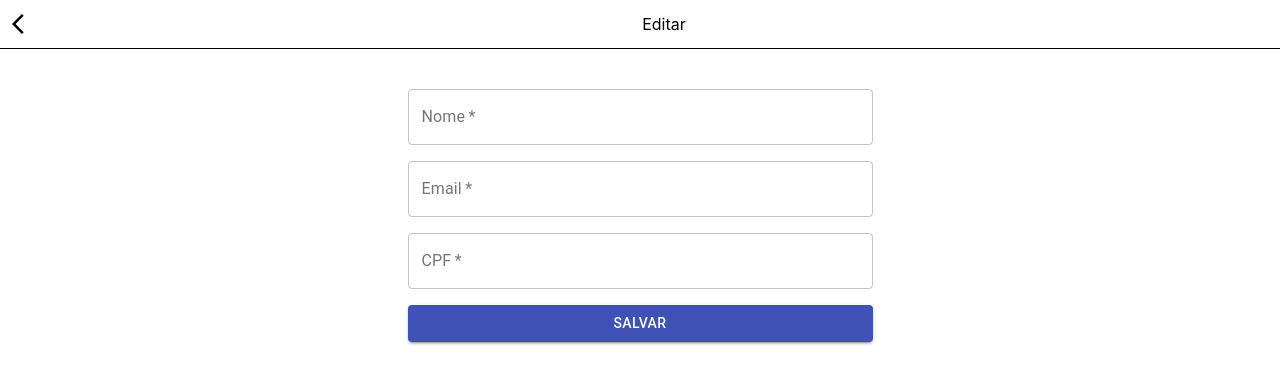
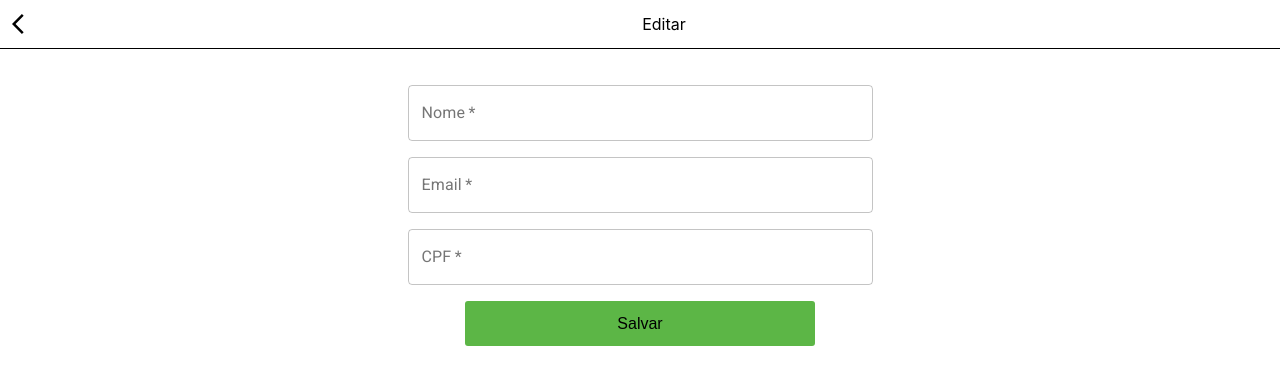
Before and after one commit to future4code/dumont-labe-food4, a React (Create React App) app: page /editprofile in a window 1280 px wide. Shown: the top 384 px of the page. Built offline with nearby package versions, Linux system fonts and the light colour scheme; no server answers; sample sign-in values are in the browser's storage.

Commit message:
add correções de estilo

```diff
--- a/src/components/NavBar/styles.js
+++ b/src/components/NavBar/styles.js
@@ -2,7 +2,7 @@ import styled from 'styled-components';
 
 export const Title = styled.p`
     display: block;
-    margin: auto;
+    margin: 0 auto;
 `
 
 export const Title2 = styled.p`
@@ -23,5 +23,4 @@ export const NavBarContainer = styled.div`
     align-items: center;
     margin: 0px;
     padding: 0px;
-    margin-bottom: 24px;
 `
--- a/src/components/OrdersHistoryCard/OrdersHistoryCard.js
+++ b/src/components/OrdersHistoryCard/OrdersHistoryCard.js
@@ -1,6 +1,5 @@
 import React from 'react'
-import { Typography, Box } from '@material-ui/core'
-import { RoundedBorderBox } from './styles'
+import { RoundedBorderBox, Subtotal, Text, TextDate, TextName } from './styles'
 import { timestampToString } from '../../util/functions'
 
 const OrdersHistoryCard = (props) => {
@@ -8,13 +7,13 @@ const OrdersHistoryCard = (props) => {
 
     return (
         <RoundedBorderBox>
-            <Typography color="primary" variant="h5">{props.restaurantName}</Typography>
-            <Typography variant="h6">{date}</Typography>
-            <Typography fontWeight="bold" variant="h5">
-                <Box fontWeight="fontWeightBold">
+            <TextName color="primary" variant="h5">{props.restaurantName}</TextName>
+            <TextDate variant="h6">{date}</TextDate>
+            <Text fontWeight="bold" variant="h5">
+                <Subtotal fontWeight="fontWeightBold">
                     {`SUBTOTAL: R$${props.price}`}
-                </Box>
-            </Typography>
+                </Subtotal>
+            </Text>
         </RoundedBorderBox>
     )
 }
--- a/src/components/OrdersHistoryCard/styles.js
+++ b/src/components/OrdersHistoryCard/styles.js
@@ -1,4 +1,5 @@
 import styled from 'styled-components'
+import { Typography, Box } from '@material-ui/core'
 
 export const RoundedBorderBox = styled.div`
     display: flex;
@@ -9,4 +10,19 @@ export const RoundedBorderBox = styled.div`
     border-radius: 8px;
     border: solid 1px #B8B8B8;
     align-items: flex-start;
+    font-size: 16px;
+    font-family: 'Roboto', sans-serif;
 `
+export const Subtotal = styled(Box)`
+    font-size: 16px;
+`
+export const Text = styled(Typography)`
+    font-size: 16px;
+`
+export const TextDate = styled(Typography)`
+    font-size: 14px;
+`
+export const TextName = styled(Typography)`
+    font-size: 16px;
+    color:#5cb646;
+`
--- a/src/index.css
+++ b/src/index.css
@@ -1,3 +1,5 @@
+@import url('https://fonts.googleapis.com/css2?family=Roboto&display=swap');
+
 body {
   margin: 0;
   font-family: -apple-system, BlinkMacSystemFont, 'Segoe UI', 'Roboto', 'Oxygen',
--- a/src/screens/CartPage/styled.js
+++ b/src/screens/CartPage/styled.js
@@ -4,6 +4,7 @@ export const CartContainer = styled.div`
   height: 100%;
   width: 100%;
   margin-bottom: 20px;
+  font-family: 'Roboto', sans-serif;
 `;
 
 export const DivTotal = styled.div`
@@ -71,7 +72,7 @@ export const ButtonConfirm = styled.button`
   border-radius: 3px;
   border: none;
   background-color: #5cb646;
-  margin: 4.5em auto;
+  margin: 6.5em auto 4.5em auto;
 `
 export const DivCart = styled.div`
     margin: 0 20px;
--- a/src/screens/ProfilePage/EditProfilePage.js
+++ b/src/screens/ProfilePage/EditProfilePage.js
@@ -1,6 +1,6 @@
-import { Button, TextField } from '@material-ui/core';
+import { TextField } from '@material-ui/core';
 import React, { useEffect } from 'react'
-import { FlexForm, LoginContainer } from './editprofile-styles';
+import { FlexForm, LoginContainer, Button } from './editprofile-styles';
 import { useForm } from '../../hooks/useForm'
 import NavBar from '../../components/NavBar/NavBar';
 import { useProtectedPage } from '../../hooks/useProtectedPage';
--- a/src/screens/ProfilePage/ProfilePage.js
+++ b/src/screens/ProfilePage/ProfilePage.js
@@ -1,6 +1,6 @@
 import React from 'react'
-import { Typography, IconButton } from '@material-ui/core'
-import { BaseContainer, FlexBox, Divisor, ProgressStyled, ButtonLogout, ButtonBox, ProfilePageContainer } from './profile-styles'
+import { IconButton, Typography } from '@material-ui/core'
+import { BaseContainer, FlexBox, Divisor, ProgressStyled, ButtonLogout, ButtonBox, ProfilePageContainer, Text } from './profile-styles'
 import OrdesHistoryCard from '../../components/OrdersHistoryCard/OrdersHistoryCard'
 import EditIcon from '@material-ui/icons/Edit';
 import { useHistory } from 'react-router-dom';
@@ -23,25 +23,25 @@ const ProfilePage = () => {
       <NavBar />
       <FlexBox>
         <BaseContainer>
-          <Typography variant="h6">{userData.user.name}</Typography>
+          <Text variant="h6">{userData.user.name}</Text>
           <IconButton onClick={() => goToEditProfile(history)}>
             <EditIcon/>
           </IconButton>
         </BaseContainer>
-        <Typography variant="h6">{userData.user.email}</Typography>
-        <Typography variant="h6">{userData.user.cpf}</Typography>
+        <Text variant="h6">{userData.user.email}</Text>
+        <Text variant="h6">{userData.user.cpf}</Text>
       </FlexBox>
       <FlexBox greyBackground>
         <BaseContainer>
-          <Typography color="textSecondary" variant="h6">Endereço cadastrado</Typography>
+          <Text color="textSecondary" variant="h6">Endereço cadastrado</Text>
           <IconButton onClick={() => goToAdress(history)}>
             <EditIcon/>
           </IconButton>
         </BaseContainer>
-        <Typography variant="h6">{userData.user.address}</Typography>
+        <Text variant="h6">{userData.user.address}</Text>
       </FlexBox>
       <FlexBox>
-        <Typography variant="h6">Histórico de pedidos</Typography>
+        <Text variant="h6">Histórico de pedidos</Text>
         <Divisor/>
       </FlexBox>
       {ordersHistory && ordersHistory.orders.map((order, id) => {
--- a/src/screens/ProfilePage/editprofile-styles.js
+++ b/src/screens/ProfilePage/editprofile-styles.js
@@ -15,4 +15,18 @@ export const LoginContainer = styled.div`
     margin: 0 auto;
     justify-content: center;
     padding: 1em;
+    font-family: 'Roboto', sans-serif;
+    font-size: 16px;
+    margin-top: 20px;
 `
+export const Button = styled.button`
+  display: block;
+  width: 350px;
+  height: 45px;
+  font-size: 16px;
+  padding: 12px 16px;
+  border-radius: 3px;
+  border: none;
+  background-color: #5cb646;
+  margin: auto;
+`
--- a/src/screens/ProfilePage/profile-styles.js
+++ b/src/screens/ProfilePage/profile-styles.js
@@ -1,4 +1,4 @@
-import { CircularProgress } from '@material-ui/core'
+import { CircularProgress, Typography } from '@material-ui/core'
 import styled from 'styled-components'
 
 export const FlexBox = styled.div`
@@ -53,3 +53,6 @@ export const ProfilePageContainer = styled.div`
     height: 100%;
     margin-bottom: 76px;
 `
+export const Text = styled(Typography)`
+    font-size: 16px;
+`
```
Also changed, not shown: 1 other file (tests, documents, lock files or other folders).
